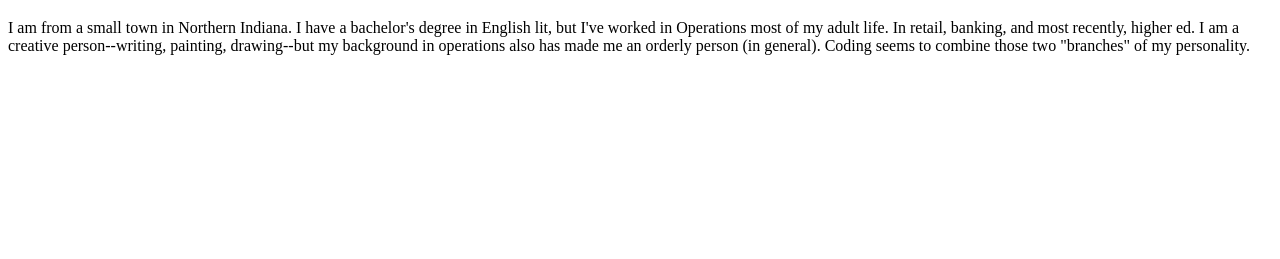
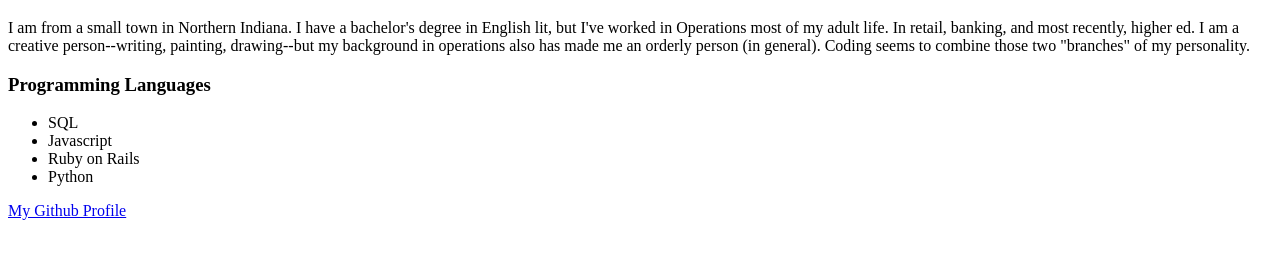
Before and after one commit to rlporter/Git-Skills, a plain HTML site: page index.html in a window 1280 px wide. Shown: the part 61-320 px from the top of the page. Drawn offline with Linux system fonts and the light colour scheme.

Commit message:
Add prog languages and bio link

```diff
--- a/index.html
+++ b/index.html
@@ -11,6 +11,19 @@
         I am from a small town in Northern Indiana. I have a bachelor's degree in English lit, but I've worked in Operations most of my adult life. In retail, banking, and most recently, higher ed. I am a creative person--writing, painting, drawing--but my background in operations also has made me an orderly person (in general). Coding seems to combine those two "branches" of my personality.
       </p>
 
+      <h3>Programming Languages</h3>
+      <p>
+        <ul>
+          <li>SQL</li>
+          <li>Javascript</li>
+          <li>Ruby on Rails</li>
+          <li>Python</li>
+        </ul>
+
+      </p>
+
+      <a href="https://github.com/rlporter" target="_blank">My Github Profile</a>
+
     </body>
 
 
```
